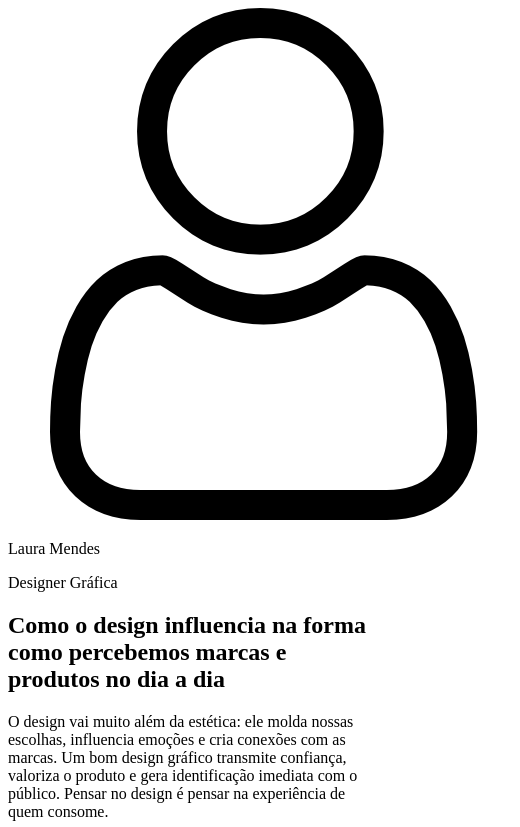
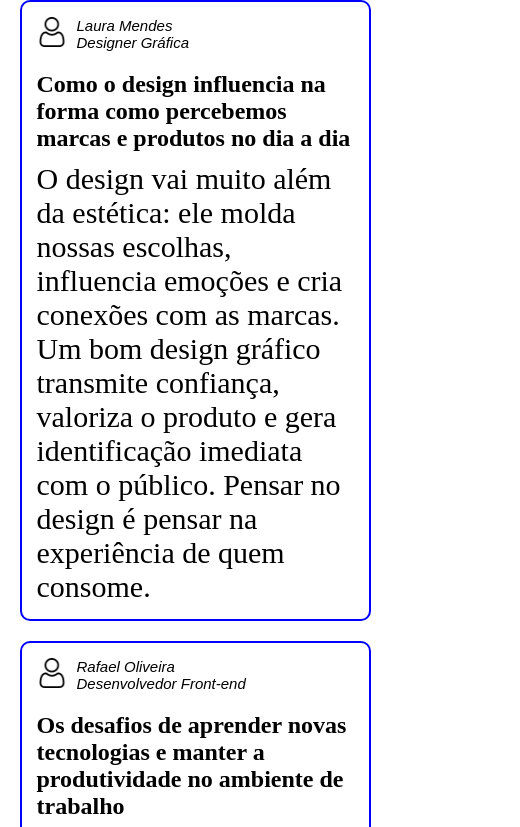
Before and after one commit to alands1999/blog, a plain HTML site: page index.html in a window 390 px wide. Shown: the top 827 px of the page, 520 px wide, since content can reach past the window. Drawn offline with Linux system fonts and the light colour scheme.

Commit message:
Inicio da estilização mobile
- alteração da estrutura do article
- criação dos primeiros estilos do posts do blog

```diff
--- a/index.html
+++ b/index.html
@@ -9,13 +9,17 @@
 </head>
 <body>
     <main>
-        <section>
+        <section class="container">
             <article>
                 <div>
+                    <div class="container-user">
                         <img src="./assets/user.png" alt="icone de usuário" title="Imagem do usuário">
+                        <div class="container-names">
                             <p>Laura Mendes</p>
                             <p>Designer Gráfica</p>
-                    <div>
+                        </div>
+                    </div>
+                    <div class="container-postagem">
                         <h2>Como o design influencia na forma como percebemos marcas e produtos no dia a dia</h2>
                         <p>O design vai muito além da estética: ele molda nossas escolhas, influencia emoções e cria conexões com as marcas. Um bom design gráfico transmite confiança, valoriza o produto e gera identificação imediata com o público. Pensar no design é pensar na experiência de quem consome.</p>
                     </div>
@@ -23,10 +27,14 @@
             </article>
             <article>
                 <div>
+                    <div class="container-user">
                         <img src="./assets/user.png" alt="icone de usuário" title="Imagem do usuário">
+                        <div class="container-names">
                             <p>Rafael Oliveira</p>
                             <p>Desenvolvedor Front-end</p>
-                    <div>
+                        </div>
+                    </div>
+                    <div class="container-postagem">
                         <h2>Os desafios de aprender novas tecnologias e manter a produtividade no ambiente de trabalho</h2>
                         <p>A área de tecnologia exige atualização constante. Frameworks, bibliotecas e novas linguagens surgem todos os dias, e é fácil se sentir sobrecarregado. Encontrar equilíbrio entre aprender e aplicar é essencial. A chave é aprender o suficiente para resolver problemas reais sem perder o foco da entrega.</p>
                     </div>
@@ -34,10 +42,14 @@
             </article>
             <article>
                 <div>
+                    <div class="container-user">
                         <img src="./assets/user.png" alt="icone de usuário" title="Imagem do usuário">
+                        <div class="container-names">
                             <p>Camila Ferreira</p>
                             <p>Médica Pediatra</p>
-                    <div>
+                        </div>
+                    </div>
+                    <div class="container-postagem">
                         <h2>A importância de estabelecer rotinas saudáveis para crianças em tempos digitais</h2>
                         <p>Com o acesso cada vez maior a dispositivos eletrônicos, criar hábitos saudáveis para crianças é um grande desafio. Estabelecer rotinas de sono, alimentação e tempo de tela equilibrado garante desenvolvimento físico e emocional mais saudável. Limites claros ajudam na convivência familiar e na qualidade de vida.</p>
                     </div>
@@ -45,10 +57,14 @@
             </article>
             <article>
                 <div>
+                    <div class="container-user">
                         <img src="./assets/user.png" alt="icone de usuário" title="Imagem do usuário">
+                        <div class="container-names">
                             <p>Thiago Santos</p>
                             <p>Professor de História</p>
-                    <div>
+                        </div>
+                    </div>
+                    <div class="container-postagem">
                         <h2>Por que estudar história é essencial para compreender os dilemas sociais e políticos do presente</h2>
                         <p>A história não é apenas sobre o passado. Ela ajuda a entender nossas origens, nossas escolhas e os erros já cometidos. Ao conhecer o que veio antes, conseguimos interpretar melhor os acontecimentos atuais e construir alternativas mais conscientes para o futuro. Estudar história é, acima de tudo, aprender a refletir.</p>
                     </div>
@@ -56,10 +72,14 @@
             </article>
             <article>
                 <div>
+                    <div class="container-user">
                         <img src="./assets/user.png" alt="icone de usuário" title="Imagem do usuário">
+                        <div class="container-names">
                             <p>Beatriz Lima</p>
                             <p>Engenheira Ambiental</p>
-                    <div>
+                        </div>
+                    </div>
+                    <div class="container-postagem">
                         <h2>Sustentabilidade urbana: como pequenas atitudes individuais podem transformar grandes cidades</h2>
                         <p>O impacto ambiental das cidades cresce a cada ano. Mas pequenas mudanças, como separar o lixo, reduzir o uso de plásticos e optar pelo transporte coletivo, já trazem resultados significativos. A soma das escolhas individuais tem poder transformador, e pode tornar os centros urbanos mais verdes e sustentáveis.</p>
                     </div>
--- a/style.css
+++ b/style.css
@@ -0,0 +1,58 @@
+/*Reset do css da página*/
+*{
+    padding: 0;
+    margin: 0;
+    box-sizing: border-box;
+}
+
+/*Estlizações globais*/
+article img {
+    height: 30px;
+    width: 30px;
+}
+
+/*Estilos base - mobile - até 480px*/
+
+.container {
+    display: flex;
+    flex-direction: column;
+    align-items: center;
+    justify-content: center;
+    gap: 20px;
+}
+
+article{
+    width: 90%;
+    height: auto;
+    border: 2px solid blue;
+    border-radius: 10px;
+    padding: 15px;
+    gap: 20px;
+}
+
+article > div:first-child{ /*Estilo aplicado apenas a primeira div dentro do article*/
+    display: flex;
+    flex-direction: column;
+    gap: 20px;
+}
+
+.container-user {
+    display: flex;
+    gap: 10px;
+}
+
+.container-postagem {
+    display: flex;
+    flex-direction: column;
+    gap: 10px;
+}
+
+.container-postagem p {
+    font-size: 30px;
+}
+
+.container-names {
+    font-size: 15px;
+    font-family: Arial, Helvetica, sans-serif;
+    font-style: italic;
+}
```
Lines whose indentation alone changed are shown as unchanged.
